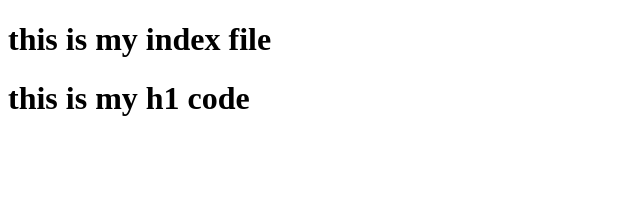
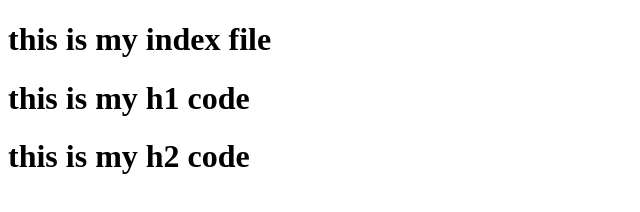
Before and after one commit to Aaryaynk/cherry, a plain HTML site: page index.html in a window 1280 px wide. Shown: the whole page, without its empty margins (0-640 px from the left). Drawn offline with Linux system fonts and the light colour scheme.

Commit message:
fourth commit

```diff
--- a/index.html
+++ b/index.html
@@ -8,5 +8,6 @@
 <body>
     <h1>this is my index file</h1>
     <h1>this is my h1 code</h1>
+    <h1>this is my h2 code</h1>
 </body>
 </html>
```
